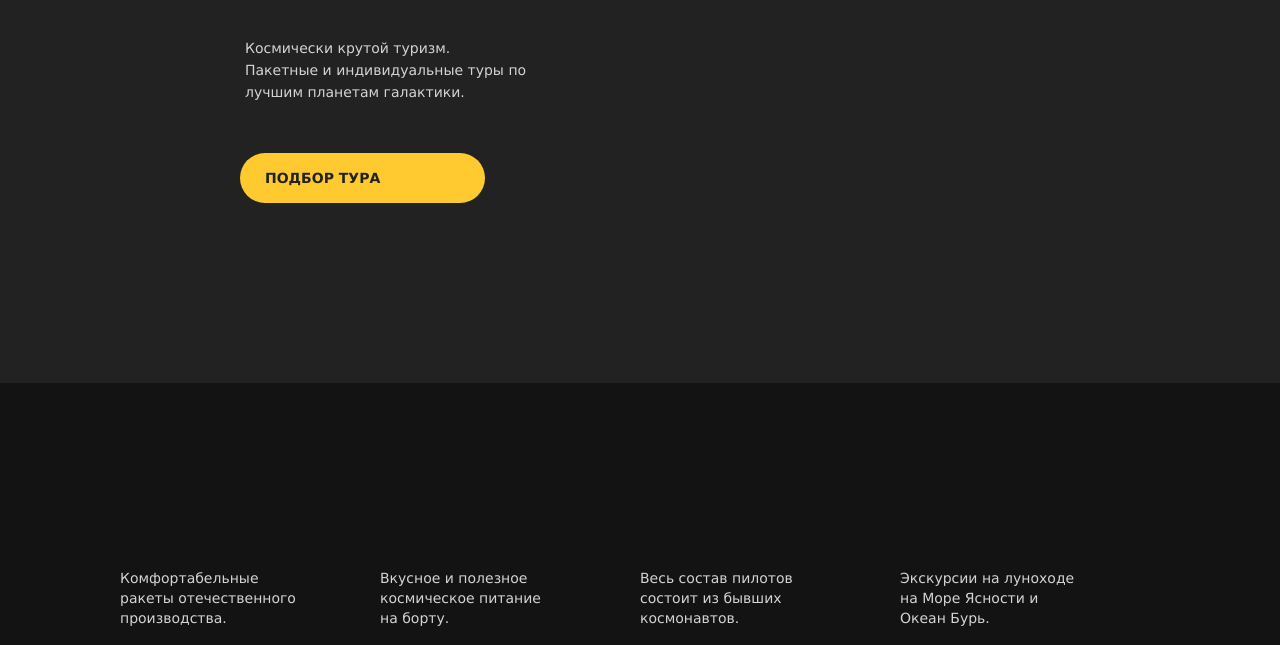
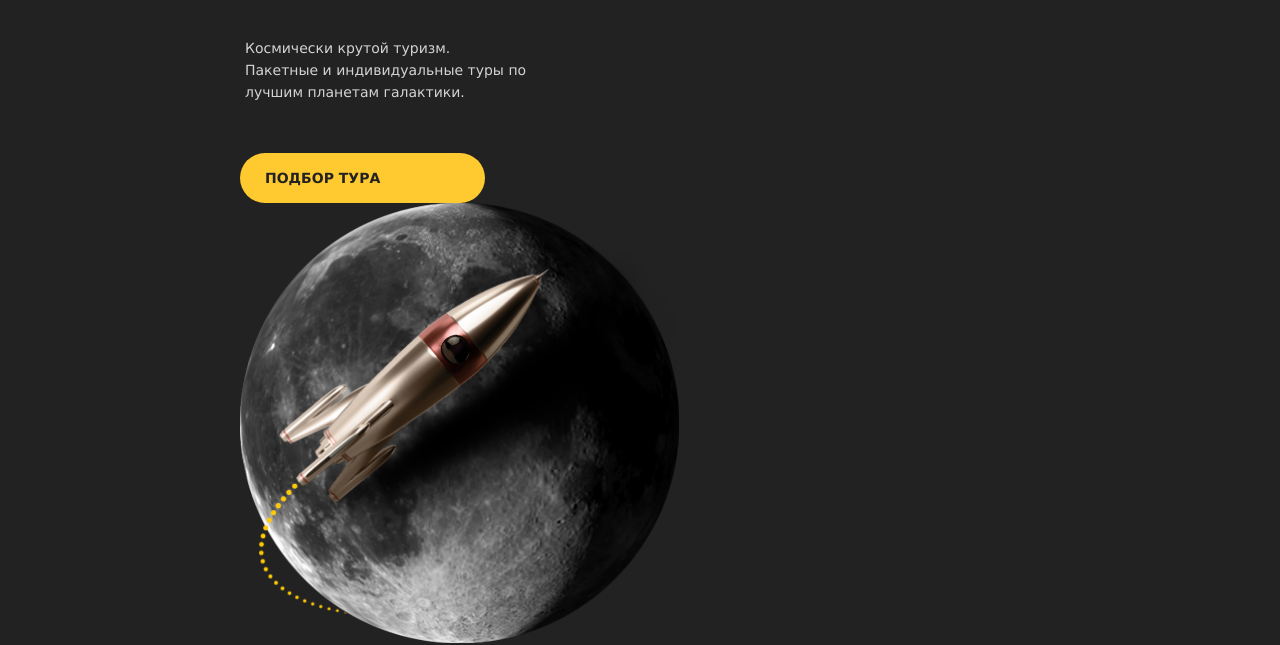
Before and after one commit to gamer18rus/gamer18rus.github.io, a plain HTML site: page index.html in a window 1280 px wide. Shown: the part 308-953 px from the top of the page. Drawn offline with Linux system fonts and the light colour scheme.

Commit message:
Update index.html

```diff
--- a/index.html
+++ b/index.html
@@ -30,14 +30,22 @@
               </ul>
             </nav>
             <section class="about-us">
+                <div class="rt">
+                <div class="rtt">
                 <h1>На Луну и обратно</h1>
                 <p>
                     Космически крутой туризм.<br>
                     Пакетные и индивидуальные туры по лучшим планетам галактики.
                 </p>
                 <a href="#" class="btn btn-yellow">Подбор тура</a>
+                </div>
+                <div class="rttt">
+                    <img src="img/kosmos.png" width="440" height="440">
+                </div>
+                </div>
             </section>
         </div>
+
     </header>
 
     <main>
```
